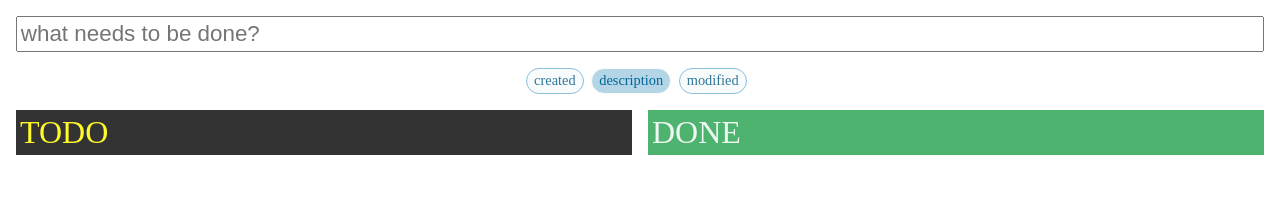
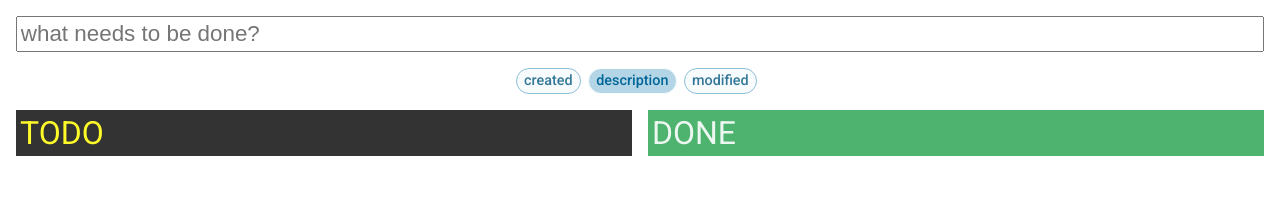
Before and after one commit to timefault/Svelte-Todo-List, a Svelte app: page / in a window 1280 px wide. Shown: the top 222 px of the page. Built offline with nearby package versions, Linux system fonts and the light colour scheme.

Commit message:
added ascending and descending sort order toggle

```diff
--- a/index.html
+++ b/index.html
@@ -4,6 +4,9 @@
 <head>
   <meta charset="UTF-8" />
   <link rel="icon" type="image/svg+xml" href="/vite.svg" />
+  <link rel="preconnect" href="https://fonts.googleapis.com">
+  <link rel="preconnect" href="https://fonts.gstatic.com" crossorigin>
+  <link href="https://fonts.googleapis.com/css2?family=Roboto:wght@400;500&display=swap" rel="stylesheet">
   <meta name="viewport" content="width=device-width, initial-scale=1.0" />
   <title>GetStuffDone</title>
 </head>
--- a/src/App.svelte
+++ b/src/App.svelte
@@ -7,6 +7,9 @@
   import { getUID, sortData } from "./utility";
 
   let sortOption = "description";
+  let prevSortOption = "description"; // used to toggle asc and dsc
+  let sortAsc = true;
+
   let itemKeys = [
     ["created", "createdAt"],
     ["description", "description"],
@@ -64,6 +67,14 @@
   function handleKeydown(e: KeyboardEvent): void {
     if (e.key === "Enter") add(e.target as HTMLInputElement);
   }
+  function handleOrderSelection(e: any) {
+    console.log("+");
+    let value = e.target.value;
+    if (sortOption === value) {
+      sortAsc = !sortAsc;
+    } else sortAsc = true;
+    sortOption = value;
+  }
 </script>
 
 <!-- //////////////// T E M P L A T E //////////////////////////////////////////// -->
@@ -76,7 +87,13 @@
     />
     <div class="sort-options">
       {#each itemKeys as [description, field] (field)}
-        <input type="radio" bind:group={sortOption} id={field} value={field} />
+        <input
+          type="radio"
+          bind:group={sortOption}
+          id={field}
+          value={field}
+          on:click={handleOrderSelection}
+        />
         <label class="sort-buttons " for={field}>
           {description}
         </label>
@@ -84,7 +101,7 @@
     </div>
     <div class="left">
       <h2 class="todo-heading">todo</h2>
-      {#each sortData( $todos.filter((t) => !t.done), sortOption ) as todo (todo.id)}
+      {#each sortData( $todos.filter((t) => !t.done), sortOption, sortAsc ) as todo (todo.id)}
         <label
           class="todo-item"
           in:receive={{ key: todo.id }}
@@ -100,7 +117,7 @@
 
     <div class="right">
       <h2 class="done-heading">done</h2>
-      {#each sortData( $todos.filter((t) => t.done), sortOption ) as todo (todo.id)}
+      {#each sortData( $todos.filter((t) => t.done), sortOption, sortAsc ) as todo (todo.id)}
         <label
           class="todo-item done"
           in:receive={{ key: todo.id }}
@@ -194,7 +211,9 @@
     color: hsl(200, 50%, 40%);
     padding: 0.25em 0.5em;
     margin-inline-end: 0.5em;
+    font-weight: 500;
     font-size: 0.9rem;
+    user-select: none;
   }
   input[type="radio"]:checked + label {
     border: 1px solid hsl(200, 50%, 98%);
--- a/src/app.css
+++ b/src/app.css
@@ -7,6 +7,7 @@
 
 body {
   font-size: 16px;
+  font-family: 'Roboto', sans-serif;
 }
 
 .debug {
--- a/src/stores.ts
+++ b/src/stores.ts
@@ -1,5 +1,4 @@
 import { writable } from 'svelte/store';
-import { getUID } from './utility';
 import type { Todo } from './todo-types';
 
 let storeContent: string = localStorage.getItem('content');
```
